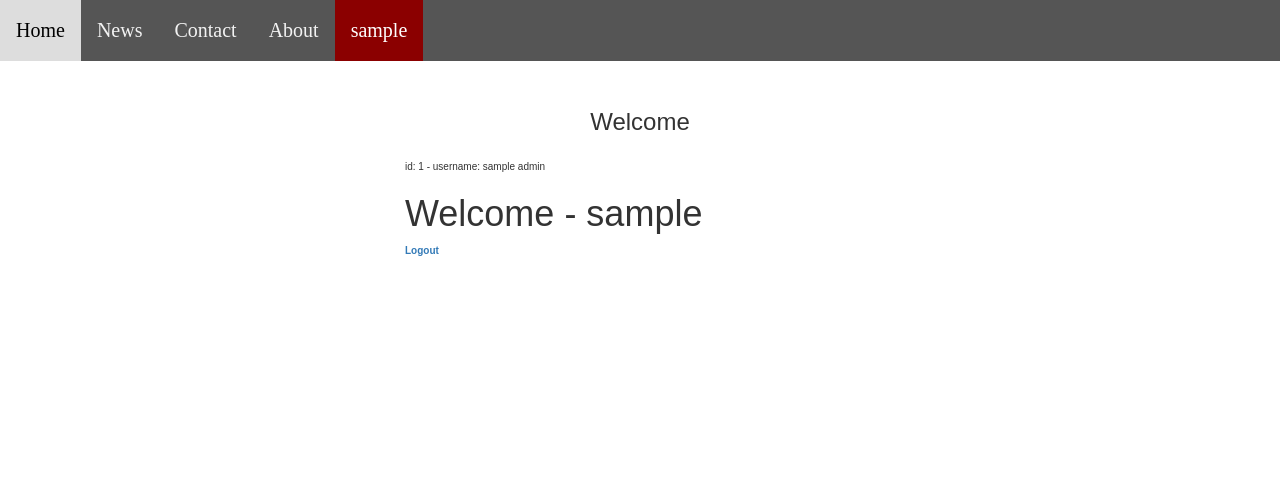
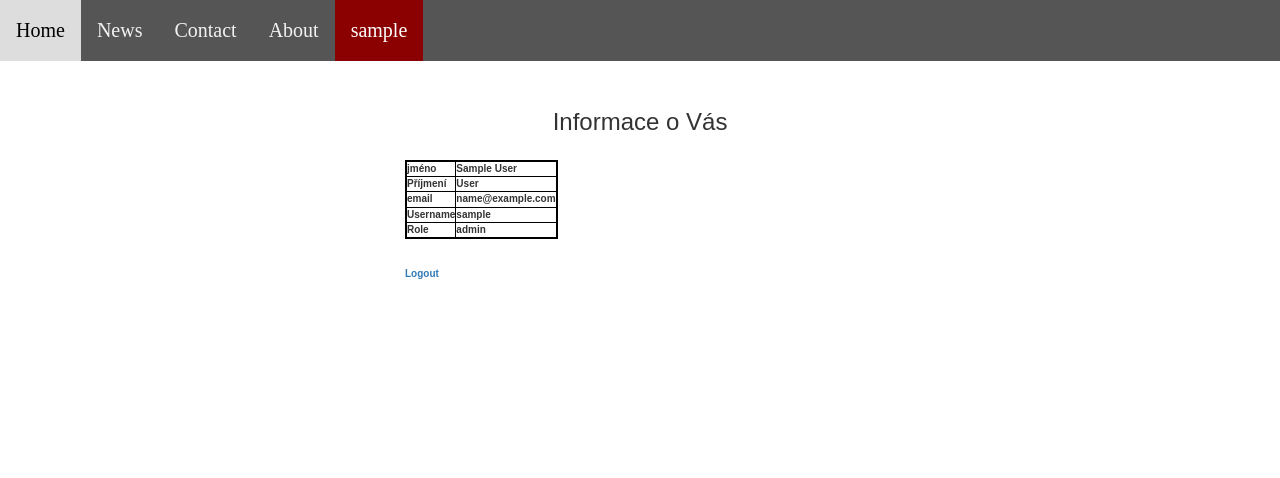
Before and after one commit to OBU5/MyCookBook, a PHP site: page /userInfo.php in a window 1280 px wide. Shown: the top 478 px of the page. Run offline with PHP 8.4, Linux system fonts and the light colour scheme; the visitor is signed in with stand-in values (Sample User, id 1); tables that the repository leaves empty or names only in its code hold one stand-in row (values such as "Sample post"); lists and menus that the app fills with data are empty; some web fonts are replaced.

Commit message:
Added name, lastname and email into database
Added name, lastname and email into database

```diff
--- a/index.php
+++ b/index.php
@@ -12,7 +12,8 @@ session_start();
 <body>
      <!--Navigation bar-->
      <div class="topnav">
-          <a class="active" href="#home">Home</a>
+
+          <a class="active" href="index.php">Home</a>
           <a href="#news">News</a>
           <a href="#contact">Contact</a>
           <a href="#about">About</a>
--- a/userInfo.php
+++ b/userInfo.php
@@ -39,8 +39,8 @@ if (!isset($_SESSION["username"])) {
           ?> </div>
      <br /><br />
      <div class="container" style="width:500px;">
-          <h3 align="center">Welcome</h3>
-          <br />
+          <h3 align="center">Informace o Vás</h3>
+          <br>
           <?php
           // Create connection
           $connect = mysqli_connect("localhost", "root", "", "test");
@@ -49,14 +49,36 @@ if (!isset($_SESSION["username"])) {
           if ($connect->connect_error) {
                die("Connection failed: " . $conn->connect_error);
           }
-          $sql = "SELECT id, username, role FROM users";
+          $sql = "SELECT id, name, lastname, email, username, role FROM users";
           $result = $connect->query($sql);
 
           if ($result->num_rows > 0) {
                // output data of each row
                while ($row = $result->fetch_assoc()) {
                     if ($row["username"] == $_SESSION["username"])
-                         echo "id: " . $row["id"] . " - username: " . $row["username"] . " " . $row["role"] . "<br>";
+                         echo "<table>
+                              <tr>
+                                   <th> jméno </th>
+                                   <th>" . $row["name"] . "</th>
+                              <tr/>
+                              <tr>
+                                   <th> Příjmení </th>
+                                   <th>" . $row["lastname"] . "</th>
+                              <tr/>
+                              <tr>
+                                   <th> email </th>
+                                   <th>" . $row["email"] . "</th>
+                              <tr/>
+                              <tr>
+                                   <th> Username </th>
+                                   <th>" . $row["username"] . "</th>
+                              <tr/>
+                              <tr>
+                                   <th> Role </th>
+                                   <th>" . $row["role"] . "</th>
+                              <tr/>
+
+                         <table/>";
                }
           } else {
                echo "0 results";
@@ -64,7 +86,7 @@ if (!isset($_SESSION["username"])) {
 
 
 
-          echo '<h1>Welcome - ' . $_SESSION["username"] . '</h1>';
+          echo '<br><br>';
           echo '<label><a href="logout.php">Logout</a></label>';
           ?>
      </div>
```
Also changed, not shown: login.php (+14 -2 lines).
